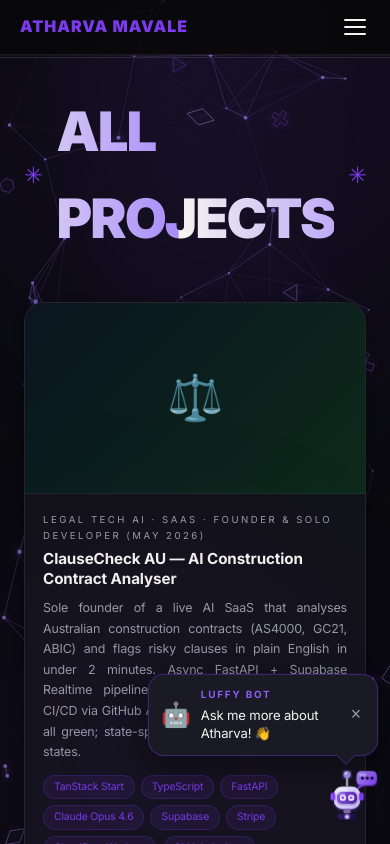
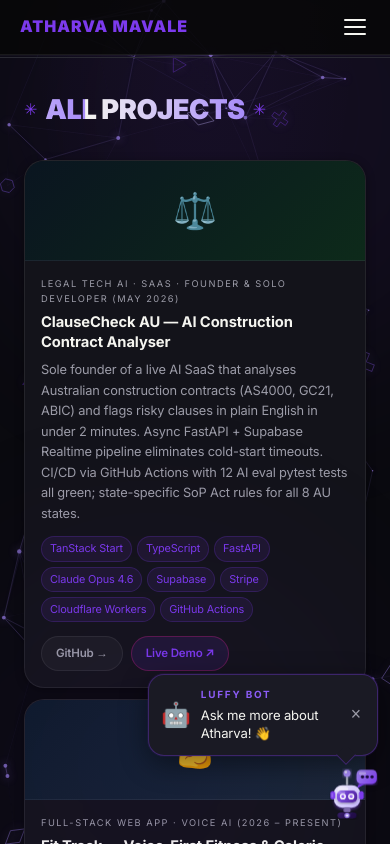
Before and after one commit to atharvamavle/atharva_portfolio_website, a React (Create React App) app: page /projects in a window 390 px wide. Shown: the top 844 px of the page. Built offline with nearby package versions, Linux system fonts and the light colour scheme.

Commit message:
fix: page title mobile override after shimmer block

```diff
--- a/src/index.css
+++ b/src/index.css
@@ -796,6 +796,7 @@
 
 /* mobile */
 @media (max-width: 600px) {
+  html, body { overflow-x: hidden; }
   nav { padding: 14px 20px; }
 
   .bento-grid { grid-template-columns: 1fr; }
@@ -812,17 +813,63 @@
   .hero-text > div[style] { justify-content: center; }
   .hero-text .arrow-pill { display: inline-block; }
 
-  .projects-grid { grid-template-columns: 1fr; }
-
-  .achievements-page { padding: 78px 16px 50px; }
-  .ach-hero { padding: 28px 22px; }
-  .ach-hero-title { font-size: 1.4rem; }
-  .ach-gallery    { grid-template-columns: 1fr; }
-
-  .about-hero { flex-direction: column; }
+  /* ── Projects ── */
+  .projects-grid { grid-template-columns: 1fr; gap: 12px; }
+  .proj-card { flex-direction: column; }
+  .proj-thumb { height: 100px; font-size: 2.2rem; }
+  .proj-info { padding: 16px; }
+  .proj-cat { font-size: 0.58rem; letter-spacing: 1.5px; }
+  .proj-name { font-size: 0.92rem; }
+  .proj-desc { font-size: 0.8rem; line-height: 1.6; text-align: left; }
+  .proj-tags { gap: 5px; }
+  .tag { font-size: 0.68rem; padding: 3px 8px; }
+  .proj-links { flex-wrap: wrap; gap: 8px; }
+
+  /* ── Achievements ── */
+  .achievements-page { padding: 78px 14px 50px; }
+  .ach-hero { padding: 22px 16px; }
+  .ach-hero-top { flex-direction: column; align-items: flex-start; gap: 4px; }
+  .ach-hero-title { font-size: 1.3rem; letter-spacing: -0.5px; line-height: 1.25; }
+  .ach-hero-title br { display: none; }
+  .ach-meta { gap: 5px; font-size: 0.72rem; flex-wrap: wrap; }
+  .ach-meta .dot { display: none; }
+  .ach-stats-bar { grid-template-columns: 1fr 1fr; gap: 10px; }
+  .ach-stat-card { padding: 14px 10px; }
+  .ach-stat-card-value { font-size: 1.6rem; }
+  .ach-section-block { flex-direction: column; gap: 6px; padding: 16px; }
+  .ach-section-num { font-size: 1.8rem; }
+  .ach-section-content h3 { font-size: 0.95rem; }
+  .ach-section-content p { font-size: 0.8rem; line-height: 1.6; }
+  .ach-award-callout { flex-direction: column; align-items: flex-start; gap: 8px; padding: 16px; }
+  .ach-video-wrap { flex-direction: column; gap: 14px; }
+  .ach-video-side { padding: 0; }
+  .ach-gallery { grid-template-columns: 1fr 1fr; gap: 8px; }
+  .ach-section-head h3 { font-size: 1.1rem; }
+
+  /* ── About ── */
+  .about-page { padding: 78px 14px 50px; }
+  .about-hero { flex-direction: column; align-items: center; text-align: center; gap: 20px; }
+  .about-hero img { width: 140px !important; height: 175px !important; }
+  .about-bio h1 { font-size: 1.6rem; letter-spacing: -0.5px; text-align: center; }
+  .about-bio p { font-size: 0.82rem; line-height: 1.65; text-align: left; }
+  .about-bio > div[style] { justify-content: center; }
+  .about-stats-row { grid-template-columns: 1fr 1fr; gap: 10px; }
+  .about-stat { padding: 14px 10px; }
+  .about-stat-value { font-size: 1.5rem; }
   .about-cards { grid-template-columns: 1fr; }
-  .page-title h1 { font-size: 2.2rem; letter-spacing: -1px; }
+  .about-card { padding: 20px 16px; }
+  .exp-points li { font-size: 0.8rem; line-height: 1.6; }
+  .skills-cat-grid { grid-template-columns: 1fr; gap: 10px; }
+  .skill-tag { font-size: 0.7rem; padding: 3px 8px; }
+  .contact-row { gap: 8px; }
+  .contact-chip { font-size: 0.78rem; padding: 8px 14px; }
+
+  .page-title { gap: 8px; margin-bottom: 28px; }
+  .sparkle { font-size: 1rem; }
   .collab-text { font-size: 1.2rem; }
+
+  /* prevent horizontal overflow on all pages */
+  .projects-page, .achievements-page, .about-page { overflow-x: hidden; }
 }
 
 @media (max-width: 380px) {
@@ -1681,6 +1728,9 @@
   0%   { background-position: 200% center; }
   100% { background-position: -200% center; }
 }
+@media (max-width: 600px) {
+  .page-title h1 { font-size: 7vw; letter-spacing: -0.5px; }
+}
 
 /* ── Floating background orbs ────────────────────────────────── */
 body::before,
```
